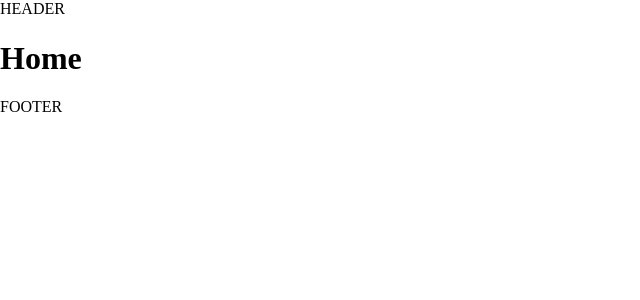
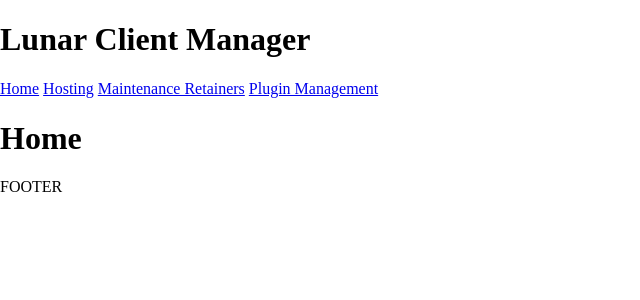
Before and after one commit to KyeBuff/client-manager, a PHP site: page / in a window 1280 px wide. Shown: the top 300 px of the page, without its empty margins (0-640 px from the left). Run offline with PHP 8.4, Linux system fonts and the light colour scheme; data that the repository does not hold is empty; some libraries are stand-ins or nearby versions.

Commit message:
all views setup

```diff
--- a/src/FrontController.php
+++ b/src/FrontController.php
@@ -7,6 +7,9 @@ class FrontController {
     private $url;
     private $routes = [
         '/' => 'home.php',
+        '/hosting' => '/hosting/index.php',
+        '/retainers' => '/retainers/index.php',
+        '/plugins' => '/plugins/index.php',
     ];
 
     public function set_url($url)
--- a/src/view/header.php
+++ b/src/view/header.php
@@ -25,5 +25,11 @@
   <![endif]-->
 
   <header>
-  HEADER
+    <h1>Lunar Client Manager</h1>
+    <nav>
+        <a href="/">Home</a>
+        <a href="/hosting">Hosting</a>
+        <a href="/retainers">Maintenance Retainers</a>
+        <a href="/plugins">Plugin Management</a>
+    </nav>
   </header>
--- /dev/null
+++ b/src/view/hosting/index.php
@@ -0,0 +1,5 @@
+<?
+
+?>
+
+HOSTING
--- /dev/null
+++ b/src/view/plugins/index.php
@@ -0,0 +1,5 @@
+<?
+
+?>
+
+PLUGINS
--- /dev/null
+++ b/src/view/retainers/index.php
@@ -0,0 +1,5 @@
+<?
+
+?>
+
+RETAINERS
```
Also changed, not shown: .htaccess (added).
